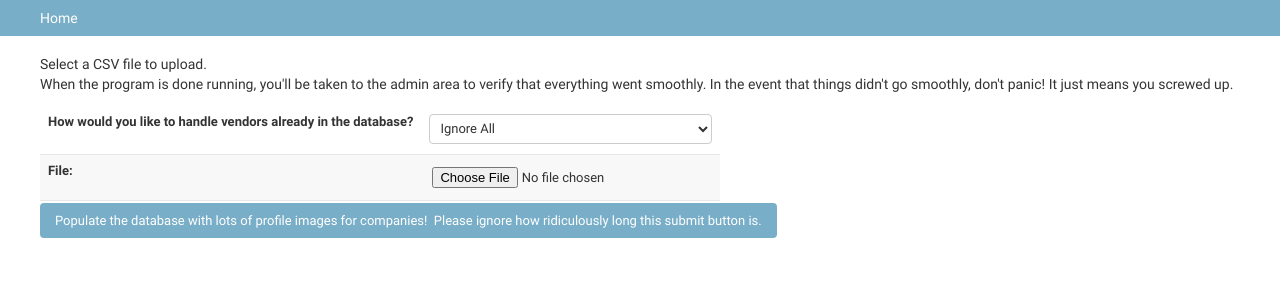
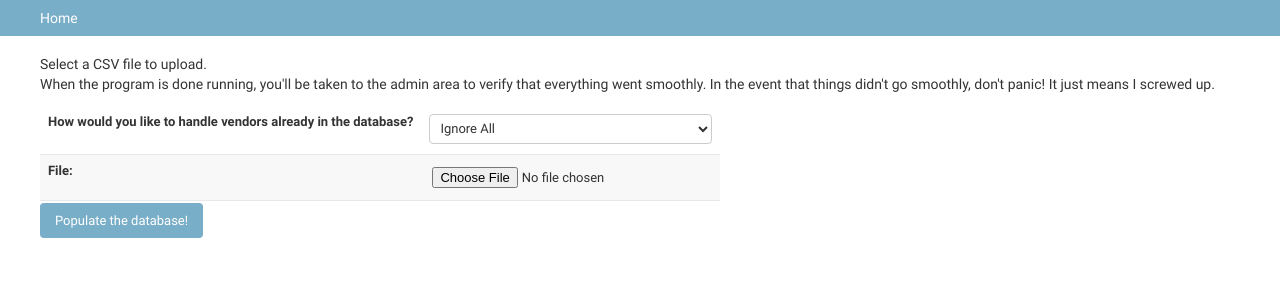
Before and after one commit to krisfields/image_retrieval, a Django app: page /image_grab/ in a window 1280 px wide. Shown: the part 48-348 px from the top of the page. Run offline with Django 3.2, Linux system fonts and the light colour scheme; the visitor is signed in with stand-in values (Sample User, id 1); parts of the project's set-up code (start-up, migrations or seed data) failed here and were passed over.

Commit message:
tiny change to upload template

```diff
--- a/image_grab/templates/upload.html
+++ b/image_grab/templates/upload.html
@@ -4,13 +4,13 @@
 
 <div id="content-main"?
 	<h2>Select a CSV file to upload.</h2>
-	<p>When the program is done running, you'll be taken to the admin area to verify that everything went smoothly.  In the event that things didn't go smoothly, don't panic!  It just means you screwed up.</p>
+	<p>When the program is done running, you'll be taken to the admin area to verify that everything went smoothly.  In the event that things didn't go smoothly, don't panic!  It just means I screwed up.</p>
 	<form action="." method="post" accept-charset="utf-8" enctype="multipart/form-data">
 		{% csrf_token %}
 		<table>
 			{{form.as_table}}
 		</table>
-		<input type="submit" class="submit" value="Populate the database with lots of profile images for companies!  Please ignore how ridiculously long this submit button is." />
+		<input type="submit" class="submit" value="Populate the database!" />
 	</form>
 </div>
 
```
